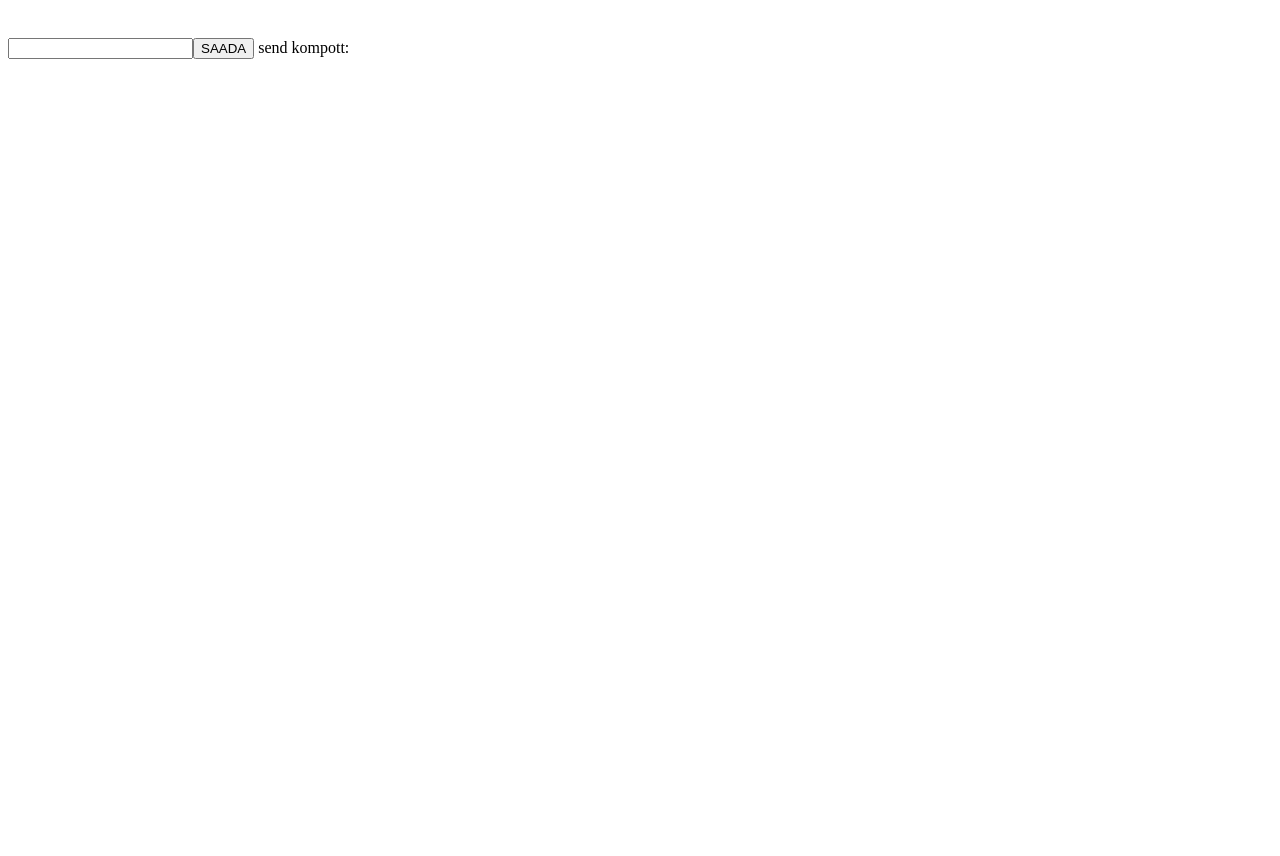
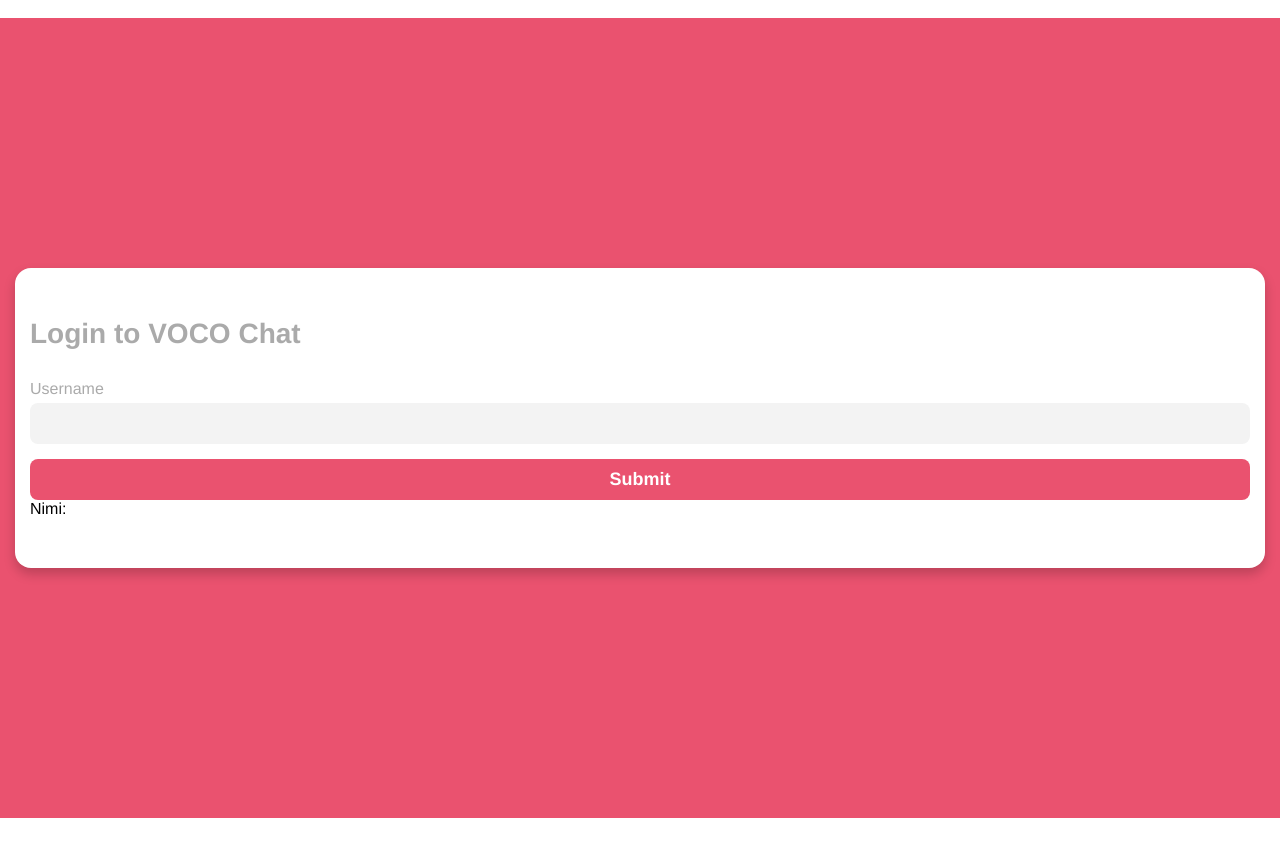
Before and after one commit to taavitaivere/voco-chat-client, a Vue app: page / in a window 1280 px wide. Shown: the top 856 px of the page. Before the commit the page ends 800 px from the top, so only its background shows below. Built offline with nearby package versions, Linux system fonts and the light colour scheme.

Commit message:
Added style and structure

```diff
--- a/src/App.vue
+++ b/src/App.vue
@@ -1,6 +1,6 @@
 <template>
 
-  <h2>{{ _NAME }}</h2><br>
+ <br>
   <login v-if="_STATE == 0"/><br>
   <chatbox v-if="_STATE == 1"/><br>
   <send v-if="_STATE == 1"/><br>
@@ -28,3 +28,13 @@
   }
 }
 </script>
+<style lang="scss">
+* {
+  font-family: Avenir, Helvetica, Arial, sans-serif;
+  -webkit-font-smoothing: antialiased;
+  -moz-osx-font-smoothing: grayscale;
+  margin: 0;
+  padding: 0;
+  box-sizing: border-box;
+}
+</style>
--- a/src/components/chatbox.vue
+++ b/src/components/chatbox.vue
@@ -1,9 +1,13 @@
 <template>
-  <h2>CHATBOX</h2>
-  <div v-for="m in _MESSAGE" :key="m.message" class="messageStyle">
+  <section class="chat-box">
+  <div class="message-inner">
+    <h2>VOCO CHATBOX</h2>
+  <div v-for="m in _MESSAGE" :key="m.message" class="content">
     {{ m.message }}<br>
     nimi: {{ m.name }}
   </div>
+  </div>
+  </section>
 </template>
 
 <script>
@@ -21,11 +25,49 @@
 }
 </script>
 
-<style scoped>
-.messageStyle {
-  padding: 5px;
-  margin: 5px;
-  background-color: darkgray;
-  color: white;
+<style lang="scss" scoped>
+.chat-box {
+  border-radius: 24px 24px 0px 0px;
+  background-color: #FFF;
+  box-shadow: 0px 0px 12px rgba(100, 100, 100, 0.2);
+  flex: 1 1 100%;
+  padding: 30px;
+.message {
+  display: flex;
+  margin-bottom: 15px;
+
+.message-inner {
+.username {
+  color: #888;
+  font-size: 16px;
+  margin-bottom: 5px;
+  padding-left: 15px;
+  padding-right: 15px;
+}
+.content {
+  display: inline-block;
+  padding: 10px 20px;
+  background-color: #F3F3F3;
+  border-radius: 999px;
+  color: #333;
+  font-size: 18px;
+  line-height: 1.2em;
+  text-align: left;
+}
+}
+&.current-user {
+   margin-top: 30px;
+   justify-content: flex-end;
+   text-align: right;
+.message-inner {
+  max-width: 75%;
+.content {
+  color: #FFF;
+  font-weight: 600;
+  background-color: #ea526f;
+}
+}
+}
+}
 }
 </style>
--- a/src/components/login.vue
+++ b/src/components/login.vue
@@ -1,7 +1,15 @@
 <template>
-  <input v-model="name"/>
-  <button @click="formName();">SAADA</button>
-  send kompott: {{ name }}
+  <div class="view login">
+    <form class="login-form">
+      <div class="form-inner">
+        <h1>Login to VOCO Chat</h1>
+        <label>Username</label>
+        <input type="text" v-model="name"/>
+        <input type="submit" @click="formName();"/>
+        Nimi: {{ name }}
+      </div>
+    </form>
+  </div>
 </template>
 
 <script>
@@ -31,6 +39,96 @@
 }
 </script>
 
-<style scoped>
+<style lang="scss" scoped>
+.view {
+  display: flex;
+  justify-content: center;
+  min-height: 100vh;
+  background-color: #ea526f;
 
+  &.login {
+    align-items: center;
+
+    .login-form {
+      display: block;
+      width: 100%;
+      padding: 15px;
+
+      .form-inner {
+        display: block;
+        background-color: #FFF;
+        padding: 50px 15px;
+        border-radius: 16px;
+        box-shadow: 0px 6px 12px rgba(0, 0, 0, 0.2);
+
+        h1 {
+          color: #AAA;
+          font-size: 28px;
+          margin-bottom: 30px;
+        }
+
+        label {
+          display: block;
+          margin-bottom: 5px;
+          color: #AAA;
+          font-size: 16px;
+          transition: 0.4s;
+        }
+
+        input[type="text"] {
+          appearance: none;
+          border: none;
+          outline: none;
+          background: none;
+          display: block;
+          width: 100%;
+          padding: 10px 15px;
+          border-radius: 8px;
+          margin-bottom: 15px;
+
+          color: #333;
+          font-size: 18px;
+          box-shadow: 0px 0px 0px rgba(0, 0, 0, 0);
+          background-color: #F3F3F3;
+          transition: 0.4s;
+
+          &::placeholder {
+            color: #888;
+            transition: 0.4s;
+          }
+        }
+
+        input[type="submit"] {
+          appearance: none;
+          border: none;
+          outline: none;
+          background: none;
+          display: block;
+          width: 100%;
+          padding: 10px 15px;
+          background-color: #ea526f;
+          border-radius: 8px;
+          color: #FFF;
+          font-size: 18px;
+          font-weight: 700;
+        }
+
+        &:focus-within {
+          label {
+            color: #ea526f;
+          }
+
+          input[type="text"] {
+            background-color: #FFF;
+            box-shadow: 0 0 6px rgba(0, 0, 0, 0.2);
+
+            &::placeholder {
+              color: #666;
+            }
+          }
+        }
+      }
+    }
+  }
+}
 </style>
--- a/src/components/send.vue
+++ b/src/components/send.vue
@@ -1,6 +1,10 @@
 <template>
-  <input v-model="message"/><br>
-  <button @click="setMessage();">Send message</button>
+  <footer>
+
+  <input type="text" v-model="message"/><br>
+  <input type="submit" @click="setMessage();"/>
+
+  </footer>
 </template>
 
 <script>
@@ -27,6 +31,51 @@
 }
 </script>
 
-<style scoped>
+<style lang="scss" scoped>
+footer {
+  position: sticky;
+  bottom: 0px;
+  background-color: #FFF;
+  padding: 30px;
+  box-shadow: 0px 0px 12px rgba(100, 100, 100, 0.2);
+  form {
+    display: flex;
+    input[type="text"] {
+      flex: 1 1 100%;
+      appearance: none;
+      border: none;
+      outline: none;
+      background: none;
+      display: block;
+      width: 100%;
+      padding: 10px 15px;
+      border-radius: 8px 0px 0px 8px;
+
+      color: #333;
+      font-size: 18px;
+      box-shadow: 0px 0px 0px rgba(0, 0, 0, 0);
+      background-color: #F3F3F3;
+      transition: 0.4s;
+      &::placeholder {
+        color: #888;
+        transition: 0.4s;
+      }
+    }
+
+    input[type="submit"] {
+      appearance: none;
+      border: none;
+      outline: none;
+      background: none;
+      display: block;
+      padding: 10px 15px;
+      border-radius: 0px 8px 8px 0px;
+      background-color: #ea526f;
+      color: #FFF;
+      font-size: 18px;
+      font-weight: 700;
+    }
+  }
+}
 
 </style>
```
